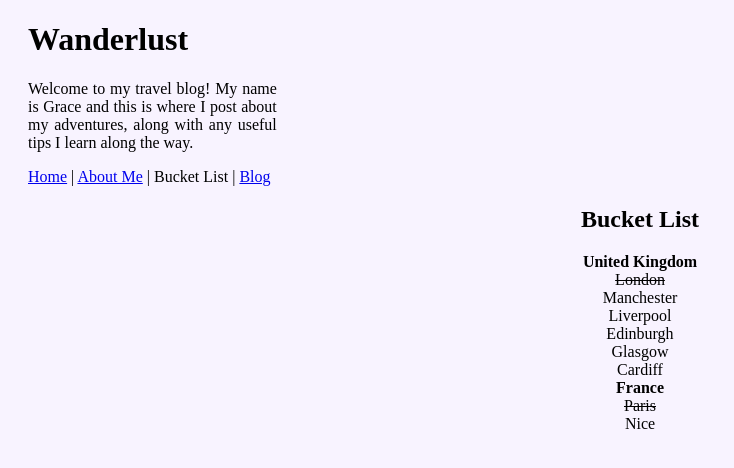
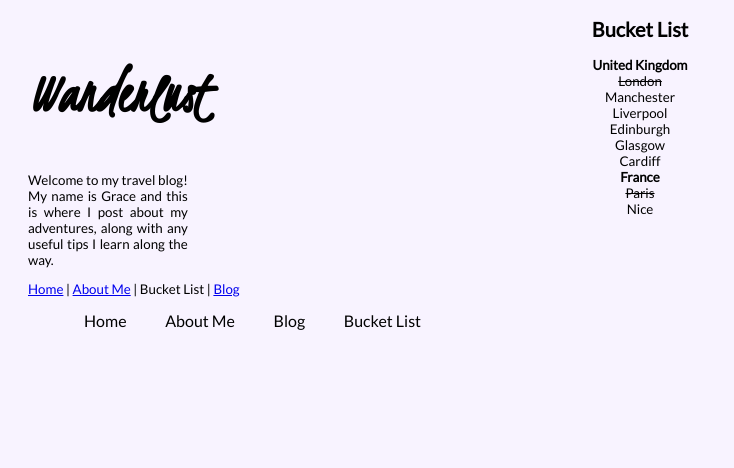
Before and after one commit to p4ndor1c4/WSOA3028A_1828768, a plain HTML site: page BucketList/index.html in a window 1280 px wide. Shown: the whole page, without its empty margins (0-734 px from the left). Drawn offline with Linux system fonts and the light colour scheme.

Commit message:
added stylesheet to other pages

```diff
--- a/BucketList/index.html
+++ b/BucketList/index.html
@@ -4,13 +4,15 @@
 <head>
     <meta charset="utf-8">
     <title>Wanderlust - Bucket List</title>
+    <script src="../JS/navigation.js" async></script>
+    <link href="../CSS/stylesheet.css" rel="stylesheet">
     <meta name="description" content="Wanderlust: Travel Bucketlist">
     <meta name="author" content="Erin Hutton - 1828768">
     <meta name="viewport" content="width=device-width, initial-scale=1.0">
     <link rel="icon" href="../Images/logo.png" type="image/png">
 </head>
 
-<body style="background-color: #f8f3ff">
+<body onload="initialiseNavigation()">
     <header style="padding-left: 20px;">
         <h1>Wanderlust</h1>
         <p style="padding-right: 80%; text-align: justify;">Welcome to my travel blog! My name is Grace and this is
--- a/CSS/stylesheet.css
+++ b/CSS/stylesheet.css
@@ -14,20 +14,25 @@
     --font_mainHeading: kristi;
 
     font-family: var(--font_main);
+    font-size: smaller;
+
+    background-color: #f8f3ff;
 }
 
 h1{
     font-family: var(--font_mainHeading);
-    font-size: 50px;
+    font-size: 60px;
 }
 
 header{
     padding-left: 20px;
+    position: fixed;
 }
 
 /*Navigation*/
 nav ul{
     list-style-type: none;
+    position: fixed;
 }
 
 nav ul li{
@@ -39,6 +44,7 @@ nav ul li a{
     padding: 0.25em 1em;
     text-decoration: none;
     color: black;
+    font-size: initial;
 }
 
 nav ul li a:hover{
```
Also changed, not shown: About/index.html (+2 -3 lines), Blog/index.html (+2 -1 lines), Blog/week1.html (+2 -1 lines), Blog/week2.html (+2 -1 lines), Blog/week3.html (+2 -1 lines), Blog/week4.html (+2 -1 lines), Blog/week5.html (+2 -1 lines), index.html (+2 -2 lines).
